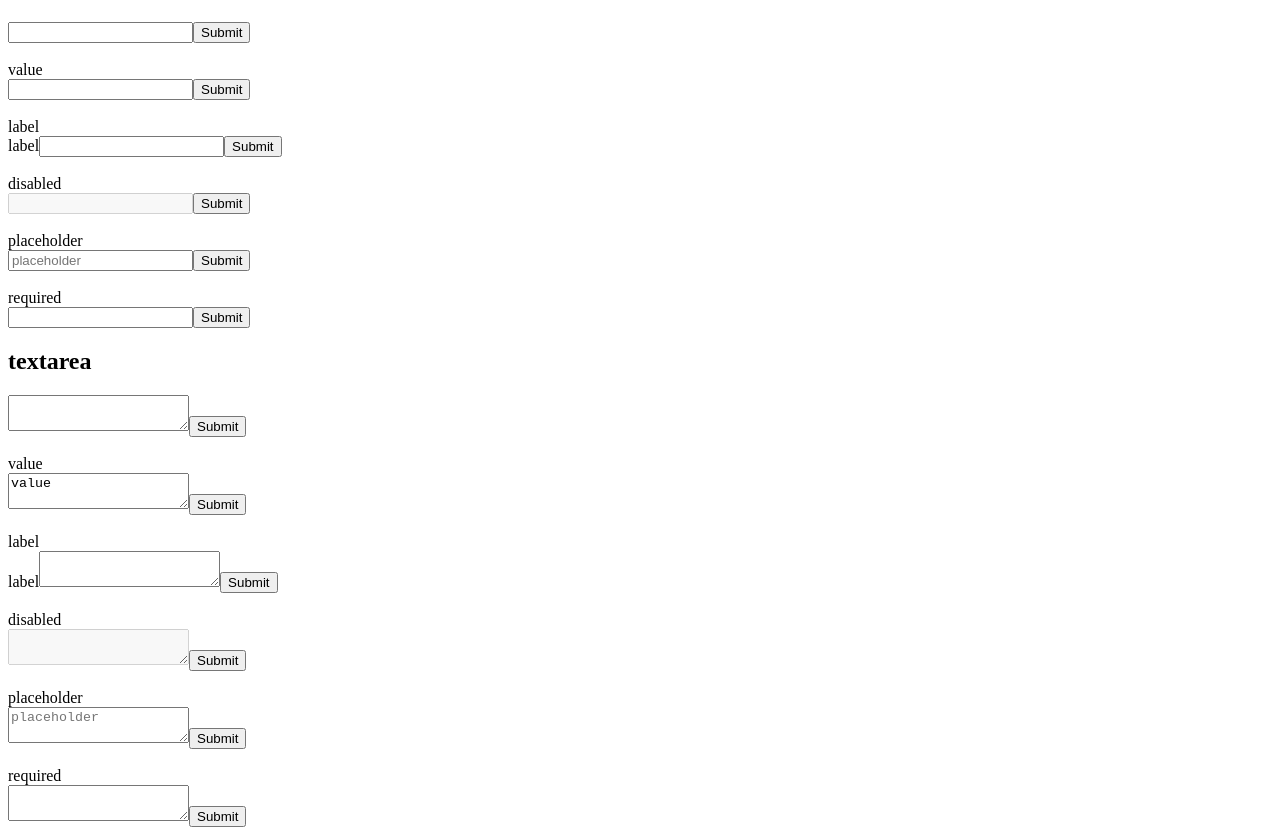
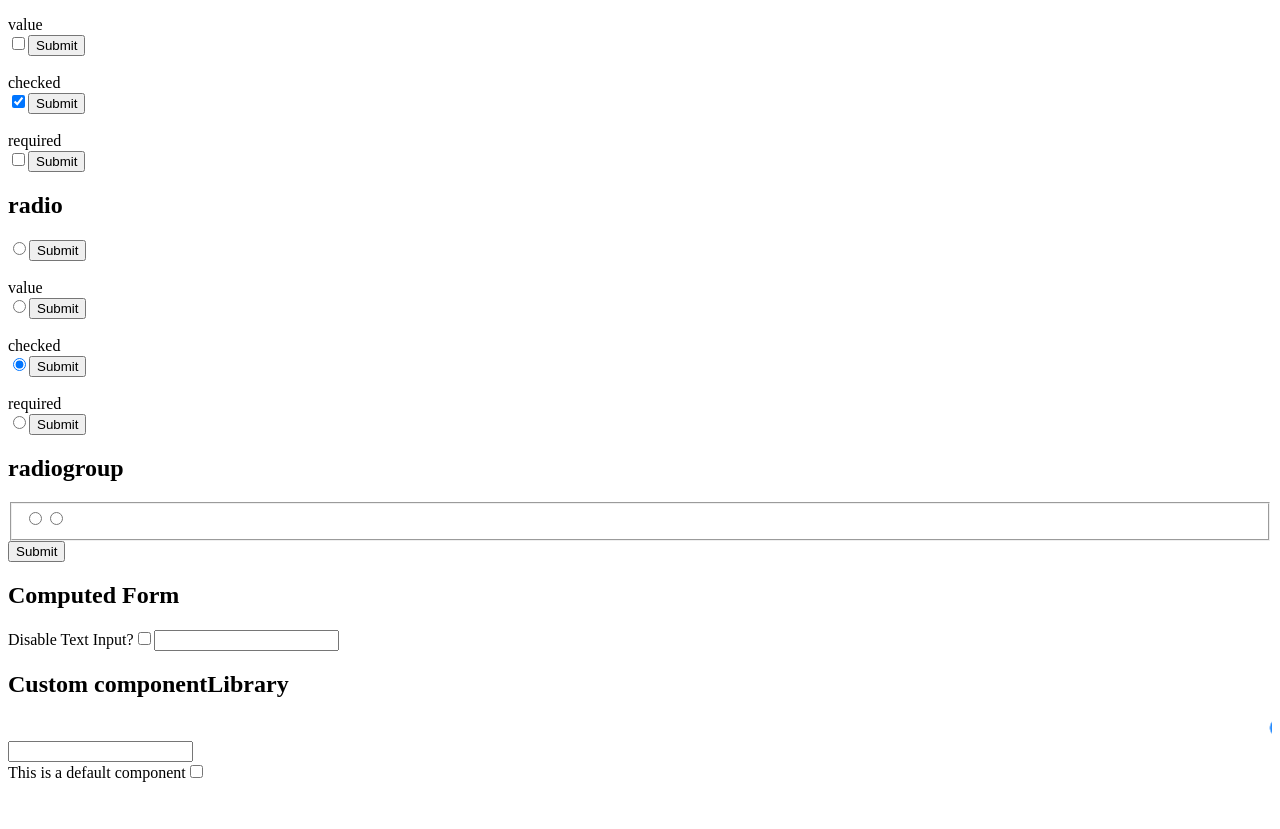
Before and after one commit to iFixit/formy, a React (Create React App) app: page / in a window 1280 px wide. Shown: the part 1163-1992 px from the top of the page. After the commit the page ends 1953 px from the top, so only its background shows below. Built offline with nearby package versions, Linux system fonts and the light colour scheme.

Commit message:
PascalCase factory functions and add default component example

```diff
--- a/src/Formy/FormField.js
+++ b/src/Formy/FormField.js
@@ -10,64 +10,64 @@ FormField.Component = ({ type, ...props }) => {
    );
 };
 
-FormField.fieldFactory = typeDefaults => instanceDefaults => ({
+FormField.FieldFactory = typeDefaults => instanceDefaults => ({
    ...FormField.default,
    ...typeDefaults,
    ...instanceDefaults,
 });
 
-FormField.default = {
+FormField.Default = {
    value: '',
    label: '',
    disabled: false,
    type: 'Default',
 };
 
-FormField.text = FormField.fieldFactory({
+FormField.Text = FormField.FieldFactory({
   placeholder: '',
   required: false,
   type: 'Text',
 });
 
-FormField.email = FormField.fieldFactory({
+FormField.Email = FormField.FieldFactory({
    placeholder: '',
    required: false,
    type: 'Email',
 });
 
-FormField.password = FormField.fieldFactory({
+FormField.Password = FormField.FieldFactory({
    placeholder: '',
    required: false,
    type: 'Password',
 });
 
-FormField.number = FormField.fieldFactory({
+FormField.Number = FormField.FieldFactory({
    placeholder: '' ,
    required: false,
    type: 'Number',
 });
 
-FormField.textarea = FormField.fieldFactory({
+FormField.Textarea = FormField.FieldFactory({
    placeholder: '',
    required: false,
    type: 'TextArea',
 });
 
-FormField.checkbox = FormField.fieldFactory({
+FormField.Checkbox = FormField.FieldFactory({
    value: 'on',
    checked: false,
    required: false,
    type: 'Checkbox',
 });
 
-FormField.radio = FormField.fieldFactory({
+FormField.Radio = FormField.FieldFactory({
    value: 'on',
    checked: false,
    required: false,
    type: 'Radio',
 });
 
-FormField.radiogroup = FormField.fieldFactory({
+FormField.Radiogroup = FormField.FieldFactory({
    radios: [],
    type: 'RadioGroup',
 });
--- a/src/example/App.js
+++ b/src/example/App.js
@@ -7,17 +7,17 @@ import Form from '../Formy/Form';
 class App extends React.Component {
    render() {
       const exampleFields = {
-         text: Form.Field.text(),
-         email: Form.Field.email(),
-         password: Form.Field.password(),
-         number: Form.Field.number(),
-         textarea: Form.Field.textarea(),
-         checkbox: Form.Field.checkbox(),
-         radio: Form.Field.radio(),
-         radiogroup: Form.Field.radiogroup({
+         text: Form.Field.Text(),
+         email: Form.Field.Email(),
+         password: Form.Field.Password(),
+         number: Form.Field.Number(),
+         textarea: Form.Field.Textarea(),
+         checkbox: Form.Field.Checkbox(),
+         radio: Form.Field.Radio(),
+         radiogroup: Form.Field.Radiogroup({
             radios: [
-               Form.Field.radio({ value: 'value' }),
-               Form.Field.radio({ value: 'otherValue' }),
+               Form.Field.Radio({ value: 'value' }),
+               Form.Field.Radio({ value: 'otherValue' }),
             ],
          }),
       };
--- a/src/example/ExampleComputedForm.js
+++ b/src/example/ExampleComputedForm.js
@@ -10,8 +10,8 @@ class ExampleComputedForm extends React.Component {
          fields: Form.fields({
             onChange: Form.onChangeFactory(form => this.setState({ form })),
          }, {
-            disable: Form.Field.checkbox({ label: 'Disable Text Input?' }),
-            textInput: Form.Field.text({ disabled: form => form.fields.disable.checked }),
+            disable: Form.Field.Checkbox({ label: 'Disable Text Input?' }),
+            textInput: Form.Field.Text({ disabled: form => form.fields.disable.checked }),
          }),
       };
 
--- a/src/example/ExampleCustomComponentLibrary.js
+++ b/src/example/ExampleCustomComponentLibrary.js
@@ -2,6 +2,8 @@ import React from 'react';
 import Form from '../Formy/Form';
 
 const customComponentLibrary = {
+   ...Form.defaultComponentLibrary,
+   ...{
       Text: props => (
          <label>
             <marquee>🌀🌐🌀{props.label}🌀🌐🌀</marquee>
@@ -17,6 +19,7 @@ const customComponentLibrary = {
             />
          </label>
       ),
+   },
 };
 
 class ExampleCustomComponentLibrary extends React.Component {
@@ -29,9 +32,12 @@ class ExampleCustomComponentLibrary extends React.Component {
             onChange: Form.onChangeFactory(form => this.setState({ form })),
             componentLibrary: { ...Form.defaultComponentLibrary, ...customComponentLibrary },
          }, {
-            text: Form.Field.text({
-               label: 'Whoah this is a seriously crazy custom component'
+            text: Form.Field.Text({
+               label: 'Whoah this is a seriously crazy custom component',
             }),
+            checkbox: Form.Field.Checkbox({
+               label: 'This is a default component',
+            })
          }),
       };
 
@@ -48,6 +54,8 @@ class ExampleCustomComponentLibrary extends React.Component {
       return(
          <Form.Component {...form}>
             <Form.Field.Component {...form.fields.text}/>
+            <br/>
+            <Form.Field.Component {...form.fields.checkbox}/>
          </Form.Component>
       );
    }
```
Lines whose indentation alone changed are shown as unchanged.
